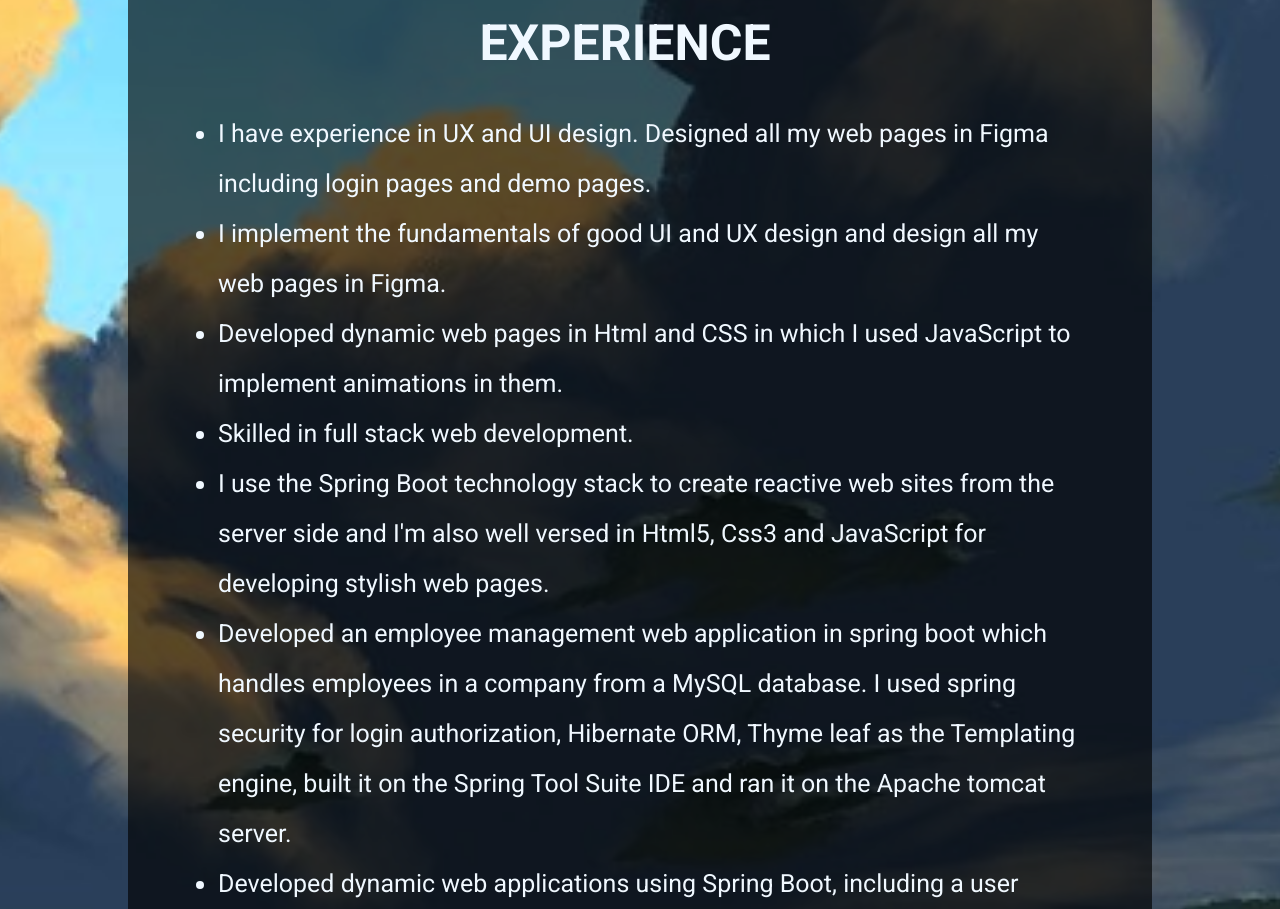
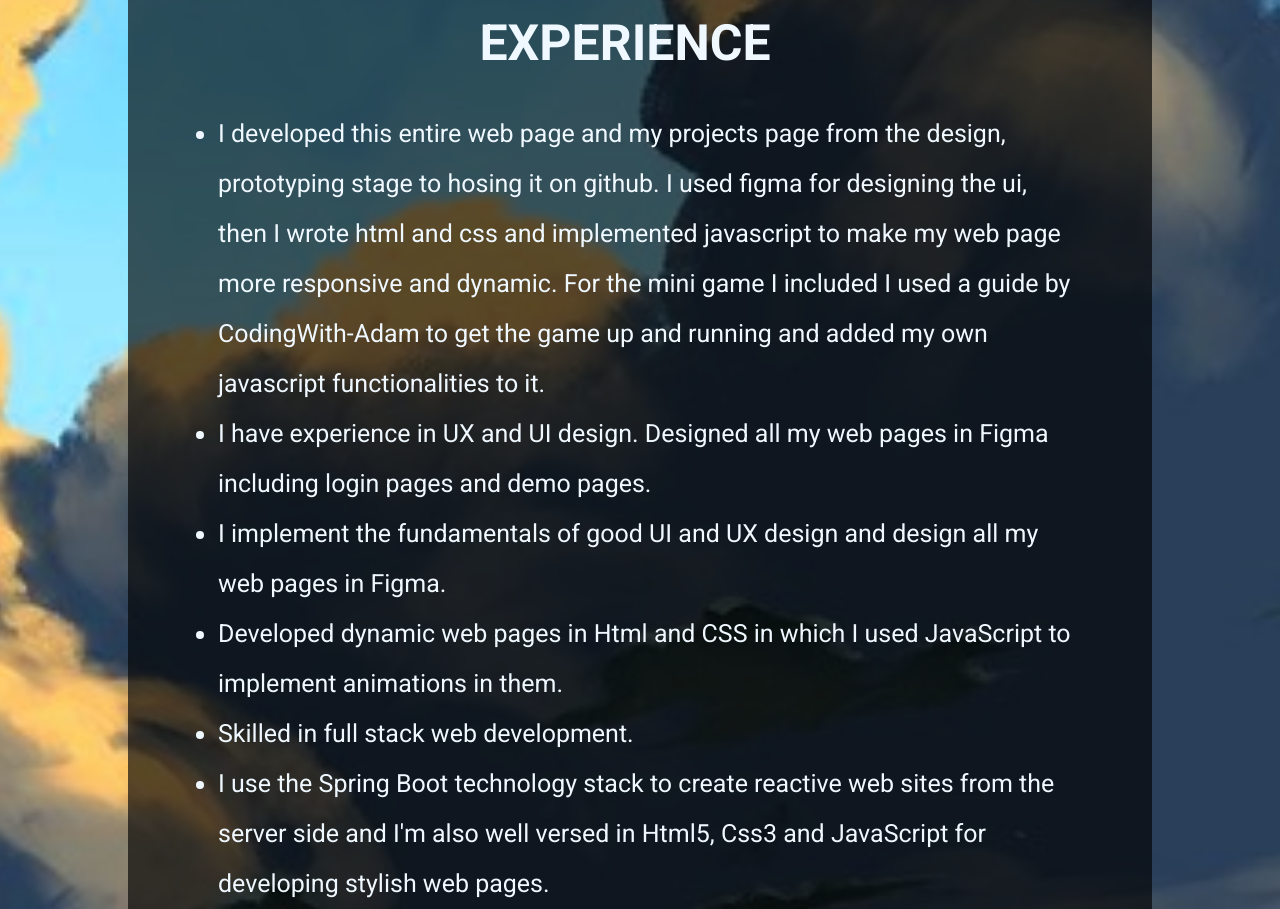
Before and after one commit to Delroy-Barnies/delroybarniesdeveloper.github.io, a plain HTML site: page index.html in a window 1280 px wide. Shown: the part 3305-4214 px from the top of the page. Drawn offline with Linux system fonts and the light colour scheme.

Commit message:
Update index.html

```diff
--- a/index.html
+++ b/index.html
@@ -108,6 +108,14 @@
                 <div class="experience">
                     <ul>
                         <h2>EXPERIENCE</h2>
+                        <li> I developed this entire web page and my projects page from the design, prototyping stage to
+                            hosing it on github.
+                            I used figma for designing the ui, then I wrote html and css and implemented javascript to
+                            make my web page
+                            more responsive and dynamic. For the mini game I included I used a guide by CodingWith-Adam
+                            to get the game
+                            up and running and added my own javascript functionalities to it.
+                        </li>
                         <li>I have experience in UX and UI design. Designed all my web pages in Figma including login
                             pages
                             and demo pages.</li>
```
